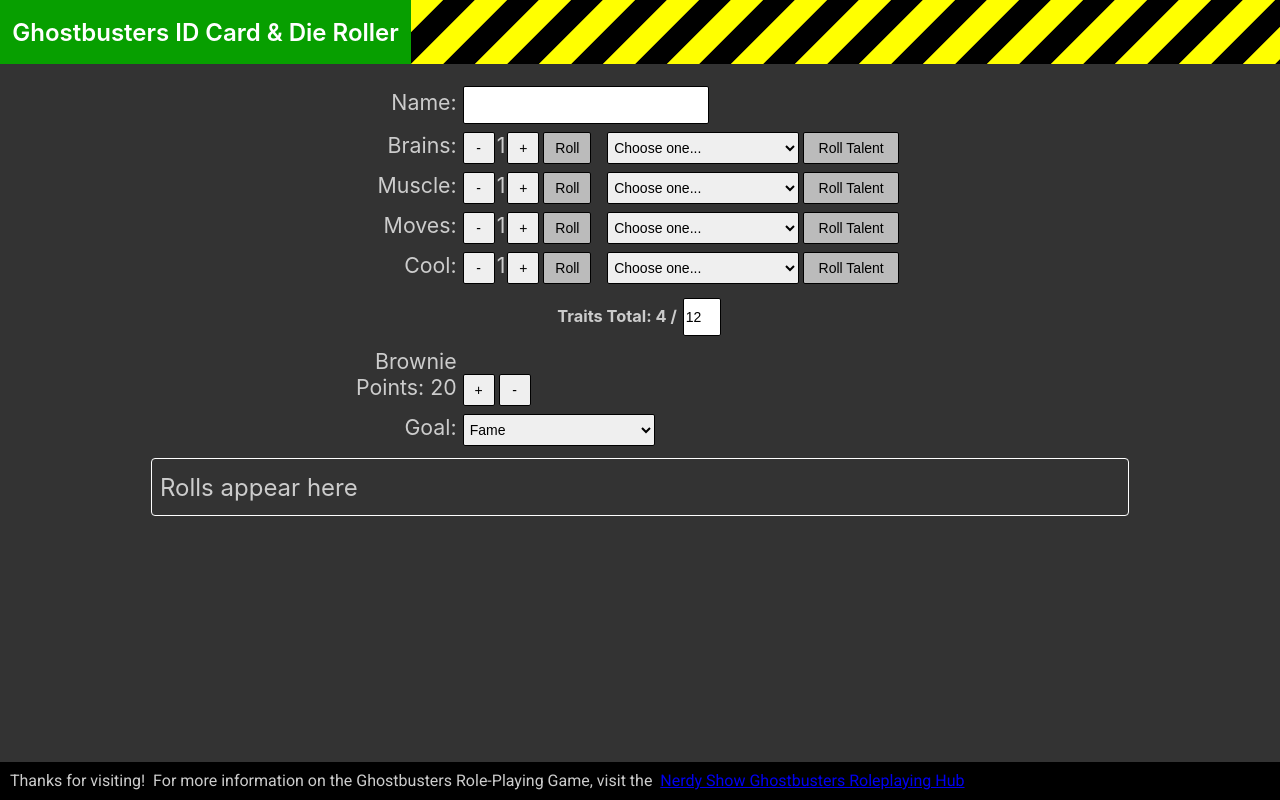
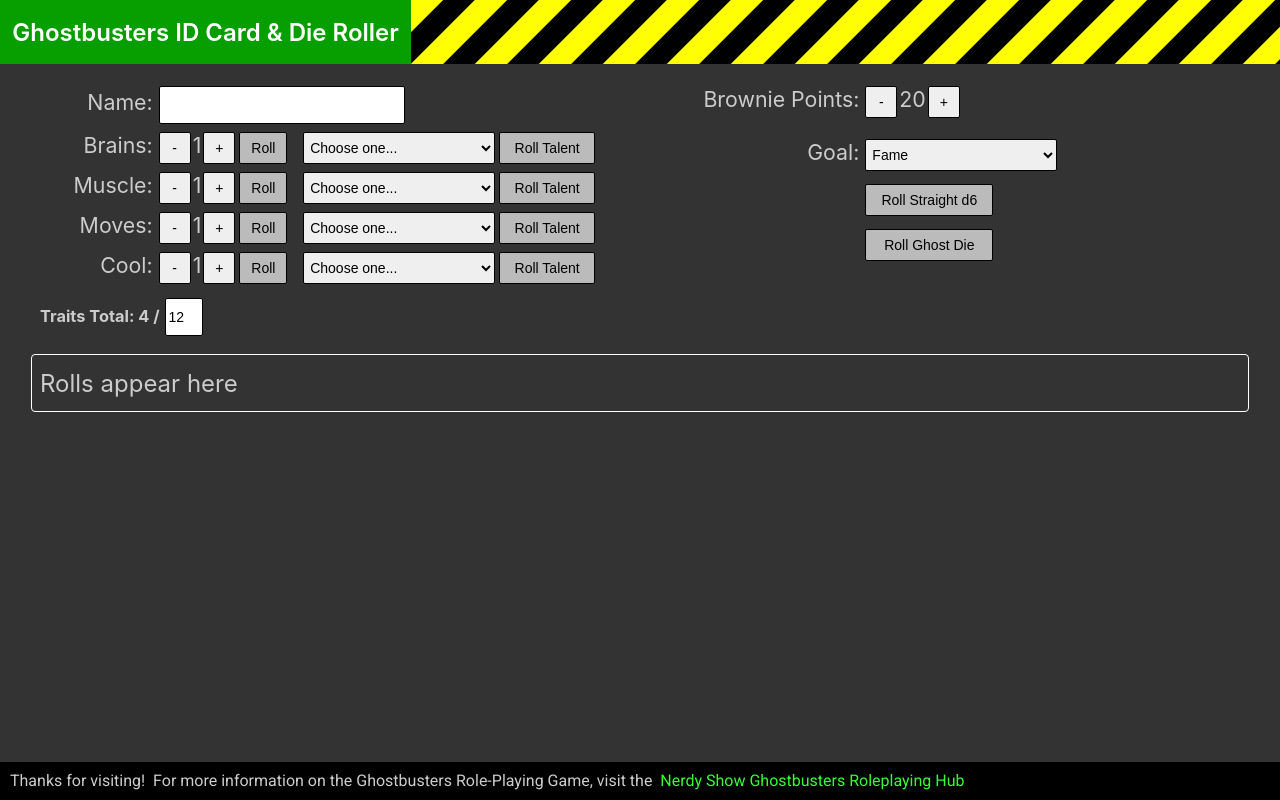
Before and after one commit to pguenthe/gb-dice, an Angular app: page / in a window 1280 px wide. Built offline with nearby package versions, Linux system fonts and the light colour scheme.

Commit message:
Added straight rolls; column css

```diff
--- a/src/app/app.component.css
+++ b/src/app/app.component.css
@@ -49,28 +49,35 @@
     height: 64px;
     width: 100%;
     margin: 0px;
-    background-image: url("/assets/img/stripe.png");
+    background-image: url("../assets/img/stripe.png");
     background-repeat: repeat;
   }
 
   .content {
     display: flex;
-    margin: 82px auto 32px;
+    margin: 82px auto 0px;
     padding: 0 16px;
-    max-width: 960px;
+    max-width: 1200px;
     flex-direction: column;
     align-items: center;
     color: #ccc;
   }
 
-  a,
-  a:visited{
-    color: #138d0d;
-    text-decoration: none;
+  .row {
+    display: flex;
+    flex-direction: row;
+    align-items: flex-start;
+    flex-wrap: wrap;
+    width: 100%;
   }
 
-  a:hover {
-    color: #17e40d;
+  .col {
+    /* padding: 8px;
+    margin: 8px; */
+    display: flex;
+    flex-direction: column;
+    flex-basis: 100%;
+    flex: 1;
   }
 
   .btn-roll {
@@ -105,6 +112,16 @@
     margin: 2px;
     border: 1px solid black;
     border-radius: 2px;
+}
+
+.btn-extra-wide {
+  font-size: 14px;
+  height: 32px;
+  width: 128px;
+  padding: 2px;
+  margin: 2px;
+  border: 1px solid black;
+  border-radius: 2px;
 }
 
 select {
@@ -176,6 +193,15 @@
     display: inline-block;
 }
 
+.wide-trait {
+  margin: 0px 4px;
+  height: 32px;
+  font-size: 16pt;
+  width: 10em;
+  text-align: right;
+  display: inline-block;
+}
+
 img.die {
   padding: 6px;
 }
--- a/src/app/app.component.html
+++ b/src/app/app.component.html
@@ -9,6 +9,8 @@
 
 <div class="content" role="main">
 
+<div class="row">
+  <div class="col left">
     <div class="trait-label">
       <span class="trait">Name:</span>
       <input [(ngModel)]="name" type="text" class="input-control wide" />
@@ -88,23 +90,35 @@
     </div>
 
     <h3>Traits Total: {{ totalTraits }} / <input class="input-control" [(ngModel)]="traitsAllowed"></h3>
-
-  <div class="trait-label">
-    <span class="trait">
-    Brownie Points: {{ browniePoints }}
-    </span>
-    <button class="btn-small" (click)="increaseBrowniePoints($event)">+</button>
-    <button class="btn-small" (click)="decreaseBrowniePoints($event)">-</button>
   </div>
 
+
+  <div class="col right">
     <div class="trait-label">
-    <span class="trait">
+
+        <span class="wide-trait">
+          Brownie Points:
+          </span>
+
+          <button class="btn-small" (click)="decreaseBrowniePoints($event)">-</button>
+          <span class="trait-holder">{{ browniePoints }}</span>
+          <button class="btn-small" (click)="increaseBrowniePoints($event)">+</button>
+          <br />
+          <br />
+          <span class="wide-trait">
             Goal:
             </span>
             <select ng-model="goal">
               <option *ngFor="let x of goals">{{x}}</option>
             </select>
+        <br />
+        <span class="wide-trait"></span><button class="btn-extra-wide btn-roll" (click)="rollStraight()">Roll Straight d6</button>
+        <br />
+        <span class="wide-trait"></span><button class="btn-extra-wide btn-roll" (click)="roll(1, 'Single Ghost Die')">Roll Ghost Die</button>
       </div>
+    </div>
+  </div>
+
 
 
   <div class="roll" [innerHTML]="lastRoll" [ngClass]="{'ghost':ghostStatus}">
--- a/src/app/app.component.ts
+++ b/src/app/app.component.ts
@@ -128,7 +128,7 @@
     this.roll(this.cool + 3, this.coolTalent + " (Cool)");
   }
 
-  roll(trait:number, label: string){
+  roll = function (trait:number, label: string){
     let rollStr= label + " Roll:&nbsp;";
     var total: number = 0;
 
@@ -153,7 +153,16 @@
     this.lastRoll = rollStr;
   }
 
-  d6() {
+  rollStraight = function() {
+    let rollStr= "Straight d6 Roll:&nbsp;";
+    var roll:number = this.d6();
+
+    rollStr += `<img width="44" height="44" src="assets/img/green${roll}.svg" class="die" />&nbsp;`;
+    rollStr += " Total: " + roll;
+    this.lastRoll = rollStr;
+  }
+
+  d6 = function() {
     return Math.floor(Math.random() * 6 + 1);
   }
 
--- a/src/styles.css
+++ b/src/styles.css
@@ -26,3 +26,13 @@
   flex-shrink: 0;
   padding: 4px 10px;
 }
+
+a,
+a:visited{
+  color: #3f3;
+  text-decoration: none;
+}
+
+a:hover {
+  color: #9f9;
+}
```
Lines whose indentation alone changed are shown as unchanged.
